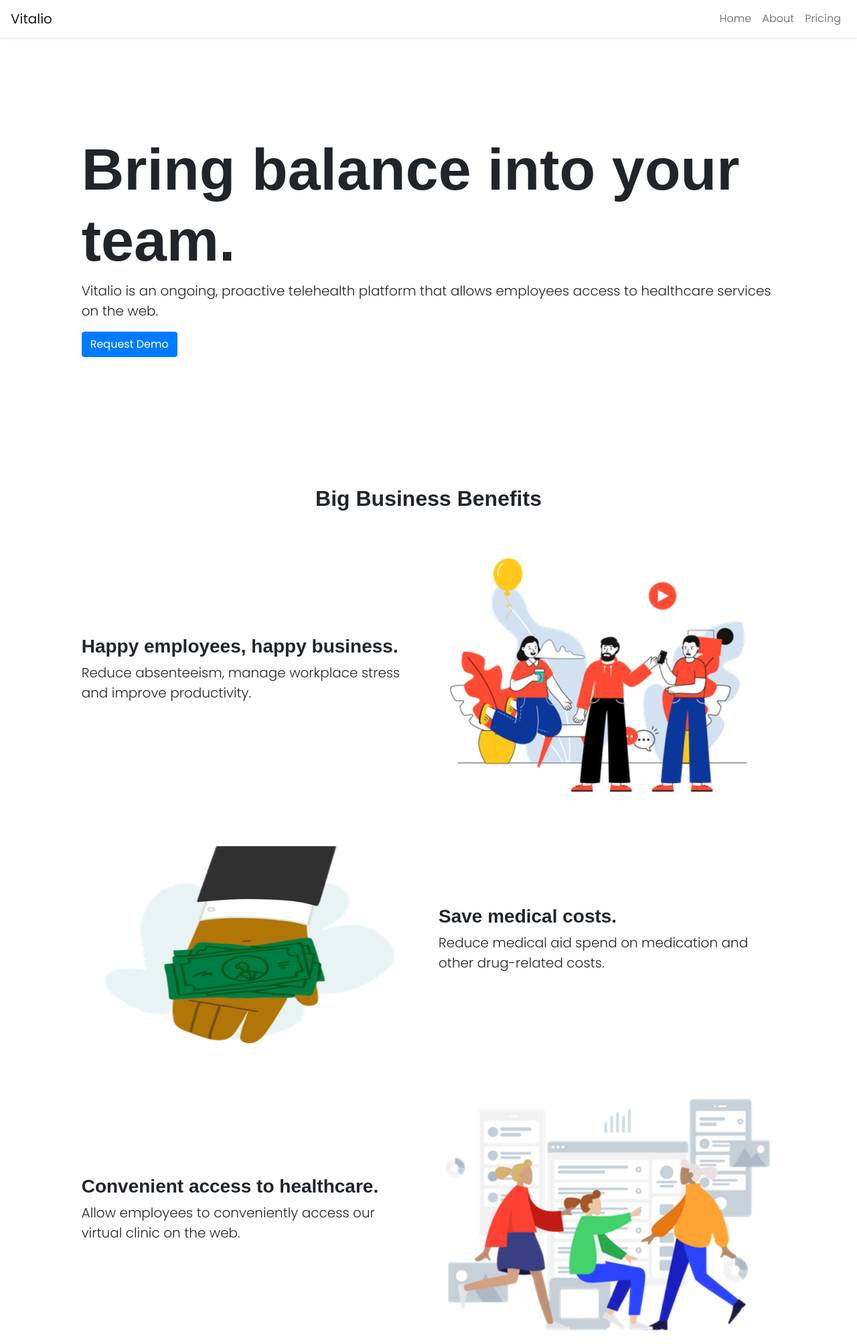
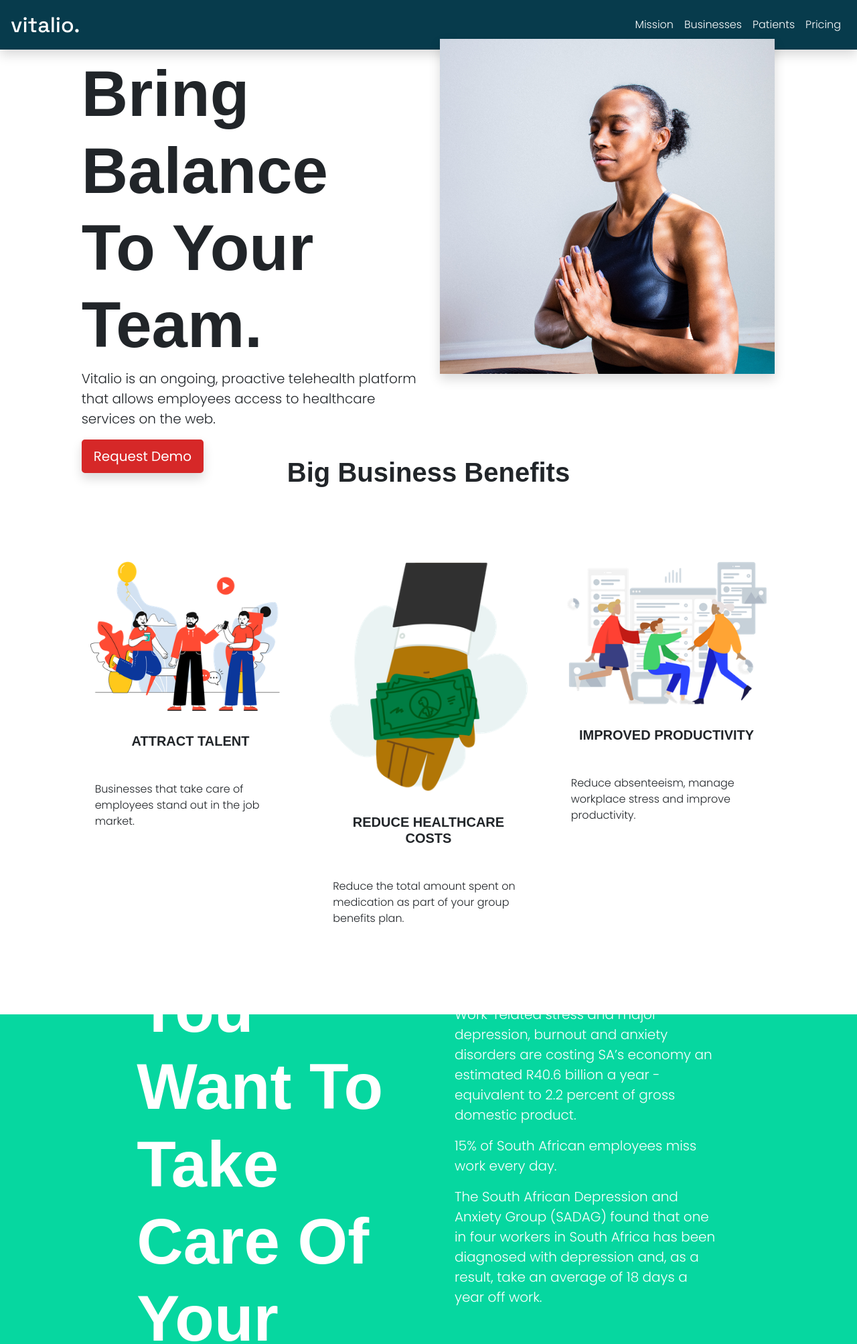
Before and after one commit to obakeng-develops/vitalio, a Django app: page / in a window 1280 px wide. Shown: the top 2006 px of the page at 67% size. Run offline with Django 3.2, Linux system fonts and the light colour scheme; some libraries are stand-ins or nearby versions.

Commit message:
Made a complete redesign to the home page.

```diff
--- a/vitalio/pages/static/css/pages.css
+++ b/vitalio/pages/static/css/pages.css
@@ -1,5 +1,12 @@
 body {
     font-family: 'Poppins', sans-serif;
+    font-weight: 300;
+}
+
+/* Logo */
+.logo {
+    font-family: 'Space Grotesk', sans-serif;
+    font-weight: 500;
 }
 
 .lead, .navbar {
@@ -10,23 +17,66 @@ body {
     height: 150px;
 }
 
-footer {
-    background-color: #005C69;
+/* Sections */
+.splash {
+    height: 80vh;
+}
+.facts {
+    height: 100vh;
+}
+.benefits {
+    height: 100vh;
+}
+.footer {
     color: white;
+    height: 40vh;
 }
+
+/* Footer */
 .footer-link {
     color: white;
 }
 
+/* Background Styles */
+.bg-midnight-green {
+    background-color: #073B4C;
+}
+.bg-caribbean-green {
+    background-color: #06D7A0;
+}
+.bg-maximum-red {
+    background-color: #D62828;
+}
+.bg-midnight-green-white {
+    background-color: #073B4C;
+    border: 2px solid #073B4C;
+}
+.bg-caribbean-green-white {
+    background-color: #06D7A0;
+    border: 2px solid #06D7A0;
+}
+.bg-maximum-red-white {
+    background-color: #D62828;
+    border: 2px solid #D62828;
+}
+
 /* Font styles */
-.font-manrope {
+.font-manrope-bold {
     font-family: 'Manrope Bold', sans-serif;
     font-weight: 700;
+}
+.font-poppins-light {
+    font-family: 'Poppins', sans-serif;
+    font-weight: 300;
+}
+.font-grotesk {
+    font-family: 'Space Grotesk', sans-serif;
+    font-size: 2em;
 }
 
 /* Hover styles */
 .nav-link:hover {
-    border-bottom: 2px solid #005C69;
+    border-bottom: 2px solid #D62828;
 }
 
 /* About Page styling */
--- a/vitalio/pages/templates/pages/base.html
+++ b/vitalio/pages/templates/pages/base.html
@@ -16,20 +16,22 @@
         <link rel="preconnect" href="https://fonts.gstatic.com">
         <link href="https://fonts.googleapis.com/css2?family=Manrope:wght@200;300;400;500;600;700;800&display=swap" rel="stylesheet">
         <link href="https://fonts.googleapis.com/css2?family=Poppins:wght@200;300;400&display=swap" rel="stylesheet">
+        <link href="https://fonts.googleapis.com/css2?family=Space+Grotesk:wght@300;400;500;600;700&display=swap" rel="stylesheet">
 
     </head>
     <body>
 
-    <nav class="navbar navbar-expand-lg navbar-light bg-white shadow-sm">
-        <a class="navbar-brand" href="{% url 'home' %}">Vitalio</a>
+    <nav class="navbar navbar-expand-lg navbar-light bg-midnight-green shadow">
+        <a class="navbar-brand text-white logo font-grotesk" href="{% url 'home' %}">vitalio.</a>
         <button class="navbar-toggler" type="button" data-toggle="collapse" data-target="#navbarNavAltMarkup" aria-controls="navbarNavAltMarkup" aria-expanded="false" aria-label="Toggle navigation">
             <span class="navbar-toggler-icon"></span>
         </button>
         <div class="collapse navbar-collapse" id="navbarNavAltMarkup">
             <div class="navbar-nav ml-auto">
-                <a class="nav-link" href="{% url 'home' %}">Home</a>
-                <a class="nav-link" href="{% url 'about' %}">About</a>
-                <a class="nav-link" href="{% url 'pricing' %}">Pricing</a>
+                <a class="nav-link text-white" href="{% url 'about' %}">Mission</a>
+                <a class="nav-link text-white" href="#">Businesses</a>
+                <a class="nav-link text-white" href="#">Patients</a>
+                <a class="nav-link text-white" href="{% url 'pricing' %}">Pricing</a>
             </div>
         </div>
     </nav>
--- a/vitalio/pages/templates/pages/footer.html
+++ b/vitalio/pages/templates/pages/footer.html
@@ -1,26 +1,38 @@
-<footer class="container-fluid footer">
-    <div class="row mt-5 pt-5 justify-content-center border-top">
-        <div class="col-md-10">
-            <div class="row my-5 py-3">
-                <div class="col-md-6">
-                    <label>Company</label>
+<section class="container-fluid footer bg-midnight-green">
+    <div class="row justify-content-center">
+        <div class="col-md-5 mx-4 my-5">
+            <h1 class="display-4 font-manrope-bold logo">vitalio.</h1>
+            <p class="lead">made with love, in South Africa.</p>
+        </div>
+        <div class="col-md-2 mx-4 my-5">
+            <h4>Company</h4>
             <ul class="navbar-nav">
-                        <a href="{% url 'about' %}"><li class="navbar-item footer-link font-montserrat ">About</li></a>
+                <li class="navbar-item">About</li>
             </ul>
         </div>
-                <!-- <div class="col-md-4">
-                    <label>Resources</label>
+        <div class="col-md-2 mx-4 my-5">
+            <h4>Product</h4>
             <ul class="navbar-nav">
-                        <li class="navbar-item font-montserrat">Blog</li>
+                <li class="navbar-item">For Patients</li>
+                <li class="navbar-item">For Business</li>
             </ul>
-                </div> -->
-                <div class="col-md-6">
-                    <label>Stay In Touch</label>
+        </div>
+        <div class="col-md-1 mx-4 my-5">
+            <h4>Stay In Touch</h4>
             <ul class="navbar-nav">
-                        <li class="navbar-item font-montserrat">hello@vitalio.co</li>
+                <li class="navbar-item">hello@vitalio.co</li>
             </ul>
         </div>
     </div>
+</section>
+<section class="container-fluid bg-midnight-green">
+    <div class="row justify-content-center">
+        <div class="col-md-11">
+            <ul class="d-flex">
+                <li class="nav-link text-white">vitalio. &copy; 2021</li>
+                <li class="nav-link text-white">Privacy Policy</li>
+                <li class="nav-link text-white">Terms Of Use</li>
+            </ul>
         </div>
     </div>
-</footer>
+</section>
--- a/vitalio/pages/templates/pages/home.html
+++ b/vitalio/pages/templates/pages/home.html
@@ -4,78 +4,75 @@
 {% block title %} Vitalio {% endblock %}
 
 {% block content %}
-<section class="container-fluid">
-    <div class="row justify-content-center my-5 py-5">
-        <div class="col-md-10">
+<section class="container-fluid splash d-flex align-items-center">
+    <div class="row justify-content-center py-5">
+        <div class="col-sm-5">
             <div class="my-5">
-                <h1 class="display-2 font-manrope">Bring balance into your team.</h1>
+                <h1 class="display-1 font-manrope-bold">Bring Balance To Your Team.</h1>
                 <p class="lead">Vitalio is an ongoing, proactive telehealth platform that allows employees access to healthcare
                     services on the web.
                 </p>
-                <a class="btn btn-primary" href="{% url 'demo' %}">Request Demo</a>
+                <a class="btn btn-primary shadow bg-maximum-red-white btn-lg" href="{% url 'demo' %}">Request Demo</a>
+            </div>
+        </div>
+        <div class="col-sm-5 d-none d-md-block d-sm-none">
+            <div class="my-4 align-items-center d-flex justify-content-center">
+                <img src="{% static 'images/madison.jpg' %}" class="shadow" width="500" height="500">
             </div>
         </div>
     </div>
 </section>
 
-<section class="container-fluid">
-    <div class="row justify-content-center my-5 py-5">
+<section class="container-fluid benefits d-flex align-items-center">
+    <div class="row justify-content-center">
         <div class="col-md-10">
-            <h2 class="text-center font-manrope">Big Business Benefits</h2>
-            <div class="row my-5 justify-content-center">
-                <div class="col-md-6 d-flex justify-content-center align-items-center">
-                    <div>
-                        <h3 class="font-manrope">Happy employees, happy business.</h3>
-                        <p class="lead">Reduce absenteeism, manage workplace stress and improve productivity.</p>
-                    </div>
+            <h1 class="text-center font-manrope-bold">Big Business Benefits</h1>
+            <div class="card-deck my-5 py-5">
+                <div class="card border-0">
+                  <img class="card-img-top" src="{% static 'images/Croods - Party Time.png' %}" alt="Card image cap">
+                  <div class="card-body">
+                    <h5 class="card-title text-center font-manrope-bold">ATTRACT TALENT</h5>
+                    <p class="card-text my-5">Businesses that take care of employees stand out in the job market.</p>
+                  </div>
                 </div>
-                <div class="col-md-6 d-flex justify-content-center align-items-center">
-                    <img src="{% static 'images/Croods - Party Time.png' %}" width='550' height='390'>
+                <div class="card border-0">
+                  <img class="card-img-top" src="{% static 'images/Hands-Give.png' %}" alt="Card image cap" height="370">
+                  <div class="card-body">
+                    <h5 class="card-title text-center font-manrope-bold">REDUCE HEALTHCARE COSTS</h5>
+                    <p class="card-text my-5">Reduce the total amount spent on medication as part of your group benefits plan.</p>
+                  </div>
                 </div>
-            </div>
-            <div class="row my-5 justify-content-center">
-                <div class="col-md-6 d-flex justify-content-center align-items-center">
-                    <img src="{% static 'images/Hands-Give.png' %}" width='480' height='320'>
-                </div>
-                <div class="col-md-6 d-flex justify-content-center align-items-center">
-                    <div>
-                        <h3 class="font-manrope">Save medical costs.</h3>
-                        <p class="lead">Reduce medical aid spend on medication and other drug-related costs.</p>
-                    </div>
-                </div>
-            </div>
-            <div class="row my-5 justify-content-center">
-                <div class="col-md-6 d-flex justify-content-center align-items-center">
-                    <div>
-                        <h3 class="font-manrope">Convenient access to healthcare.</h3>
-                        <p class="lead">Allow employees to conveniently access our virtual clinic on the web.</p>
-                    </div>
-                </div>
-                <div class="col-md-6 d-flex justify-content-center align-items-center">
-                    <img src="{% static 'images/Humaaans - 3 Characters.png' %}" width='550' height='390'>
+                <div class="card border-0"">
+                  <img class="card-img-top" src="{% static 'images/Humaaans - 3 Characters.png' %}" alt="Card image cap">
+                  <div class="card-body">
+                    <h5 class="card-title text-center font-manrope-bold">IMPROVED PRODUCTIVITY</h5>
+                    <p class="card-text my-5">Reduce absenteeism, manage workplace stress and improve productivity.</p>
+                  </div>
                 </div>
             </div>
         </div>
     </div>
 </section>
 
-<section class="container-fluid">
+<section class="container-fluid facts bg-caribbean-green d-flex align-items-center">
     <div class="row justify-content-center">
-        <div class="col-md-8">
-            <div class="card shadow my-5">
-                <div class="row px-5 py-5">
-                    <div class="col-md-6">
-                        <h2 class="font-manrope">A virtual clinic, close to you.</h2>
-                        <p class="lead">Get access to a psychologist or counsellor on the web.</p>
-                    </div>
-                    <div class="col-md-6">
-                        <ul class="list-group list-group-flush">
-                            <li class="list-group-item">Access to a psychologist/counsellor.</li>
-                            <li class="list-group-item">Book a convenient timeslot.</li>
-                            <li class="list-group-item">12/20 sessions a month.</li>
-                        </ul>
-                    </div>
-                </div>
+        <div class="col-md-4 mx-4">
+            <h1 class="display-1 text-white font-manrope-bold">
+                You Want To Take Care Of Your Team. We Get It.
+            </h1>
+        </div>
+        <div class="col-md-4 mx-4 text-white">
+            <h3 class="font-manrope-bold">Here are the facts.</h3>
+            <div class="my-3">
+                <p class="lead">Work-related stress and major depression,
+                    burnout and anxiety disorders are costing
+                    SA’s economy an estimated R40.6 billion
+                    a year - equivalent to 2.2 percent of
+                    gross domestic product.</p>
+                <p class="lead">15% of South African employees miss work every day.</p>
+                <p class="lead">The South African Depression and Anxiety Group (SADAG)
+                    found that one in four workers in South Africa has been diagnosed
+                    with depression and, as a result, take an average of 18 days a year off work.</p>
             </div>
         </div>
     </div>
```
Also changed, not shown: vitalio/pages/static/images/madison.jpg (added). Lines whose indentation alone changed are shown as unchanged.
